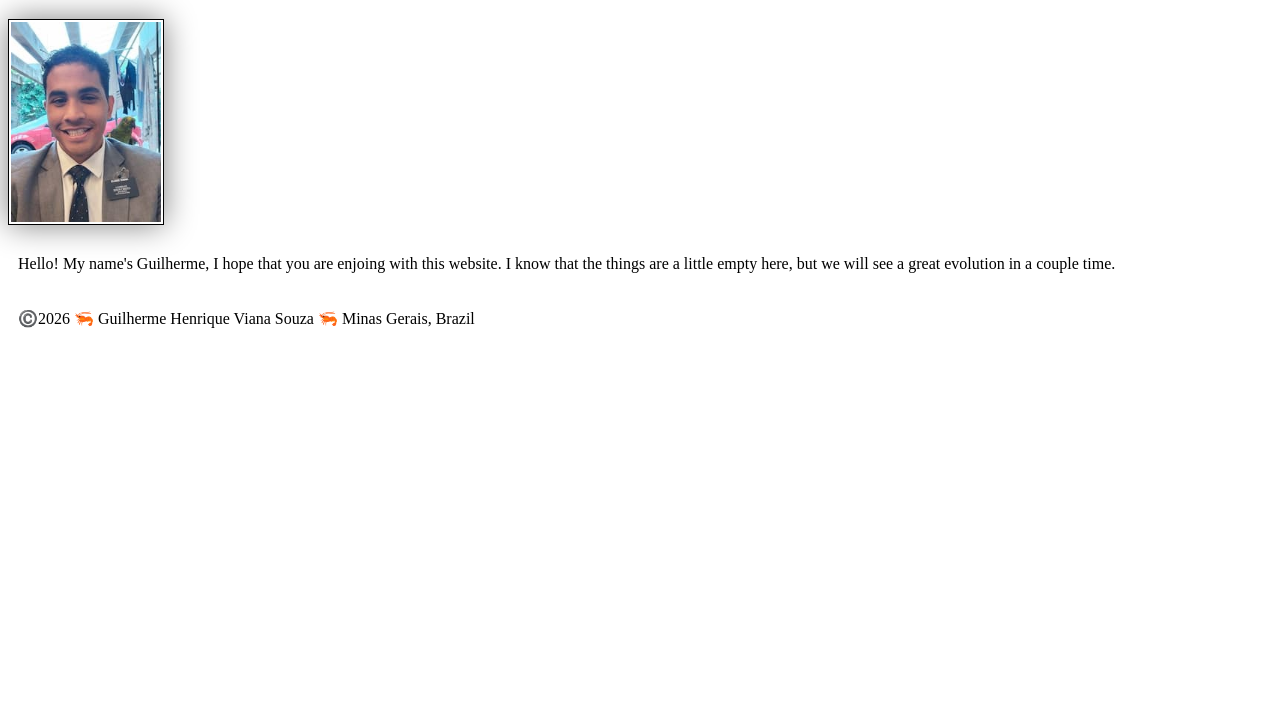
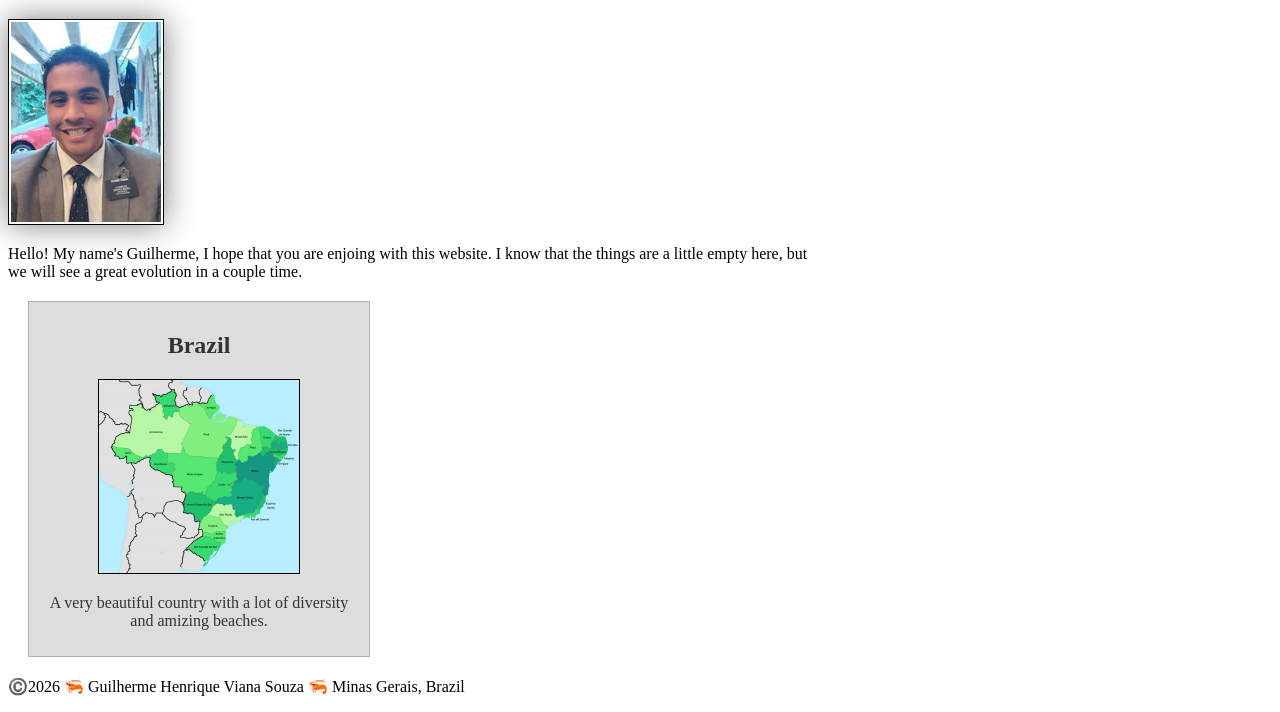
Before and after one commit to guihvsz/wdd130, a plain HTML site: page index.html in a window 1280 px wide. Shown: the part 165-877 px from the top of the page. Before the commit the page ends 800 px from the top, so only its background shows below. Drawn offline with Linux system fonts and the light colour scheme.

Commit message:
My profile page

```diff
--- a/index.html
+++ b/index.html
@@ -5,6 +5,8 @@
     <meta charset="UTF-8">
     <meta name="viewport" content="width=device-width, initial-scale=1.0">
     <title>Guilherme Henrique Viana Souza | WDD 130</title>
+    <meta name="description" content="My name's Guilherme, I'm doing software development and this page have the main purpose to shoe my skills improvement">
+    <meta name="author" content="Guilherme">
     <link rel="stylesheet" href="styles/styles.css">
 </head>
 
@@ -22,6 +24,15 @@
         <img src="images/profile.jpg" alt="My name's Guilherme." width="200">
         <p>Hello! My name's Guilherme, I hope that you are enjoing with this website. I know that the things are a little empty here, but we will see a great evolution in a couple time.</p>
     </main>
+    <aside>
+        <h2>
+            Brazil
+        </h2>
+        <img src="images/brazil.jpg" alt="Brazil Map">
+        <p>
+            A very beautiful country with a lot of diversity and amizing beaches.
+        </p>
+    </aside>
     <footer>
         <p>©️2026 🦐 Guilherme Henrique Viana Souza 🦐 Minas Gerais, Brazil</p>
     </footer>
--- a/styles/styles.css
+++ b/styles/styles.css
@@ -13,7 +13,7 @@ h1 {
     color: darkblue;
 }
 
-img {
+main img {
     width: 150px;
     height: auto;
     border: 1px solid black;
@@ -22,5 +22,25 @@ img {
 }
 
 p {
+    padding: 0px;
+}
+
+main {
+    max-width: 800px;
+}
+
+aside {
+    width: 20rem;
+    margin: 20px;
+    border: 1px solid rgb(0 0 0 / 20%);
     padding: 10px;
+    background-color: #ddd;
+    color: #333;
+    text-align: center;
 }
+
+aside img {
+    width: 200px;
+    height: auto;
+    border: 1px solid black;
+}
```
Also changed, not shown: images/brazil.jpg (added).
